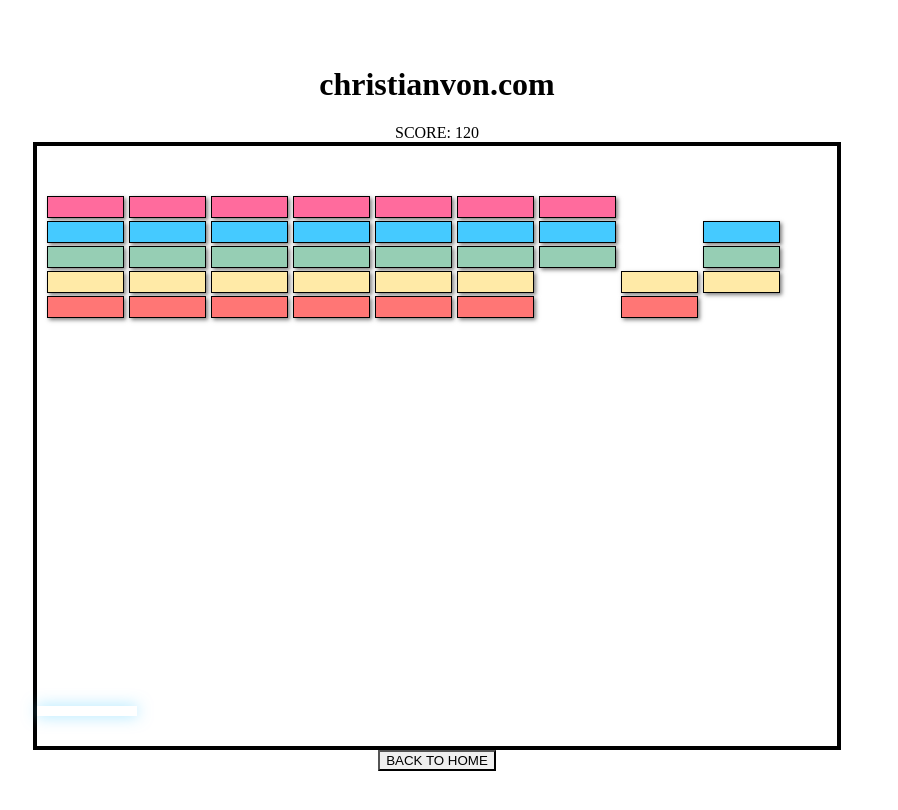
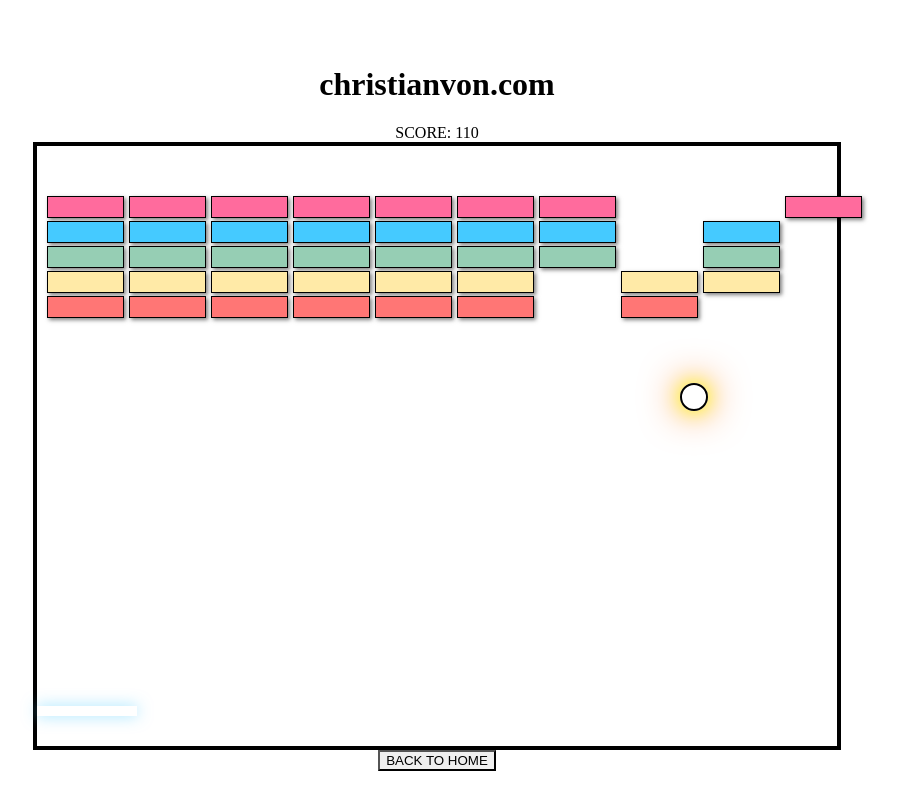
Before and after one commit to Practical-AI-Solutions/christianvon.com, a React (Vite) app: page / in a window 1280 px wide. Both pictures are taken after a click on the button "🎮 PLAY BRICK BREAKER 🎮". Shown: the top 810 px of the page, without its empty margins (203-1101 px from the left). Built offline with nearby package versions, Linux system fonts and the light colour scheme.

Commit message:
Fix ball visibility: bigger size, slower speed, glowing yellow-orange gradient

```diff
--- a/src/App.tsx
+++ b/src/App.tsx
@@ -27,7 +27,7 @@ interface Paddle {
 function App() {
   const [gameStarted, setGameStarted] = useState(false)
   const [bricks, setBricks] = useState<Brick[]>([])
-  const [ball, setBall] = useState<Ball>({ x: 400, y: 300, dx: 4, dy: -4, radius: 8 })
+  const [ball, setBall] = useState<Ball>({ x: 400, y: 300, dx: 3, dy: -3, radius: 12 })
   const [paddle, setPaddle] = useState<Paddle>({ x: 350, y: 560, width: 100, height: 10 })
   const [score, setScore] = useState(0)
 
@@ -51,7 +51,7 @@ function App() {
   }, [colors])
 
   const resetGame = () => {
-    setBall({ x: 400, y: 300, dx: 4, dy: -4, radius: 8 })
+    setBall({ x: 400, y: 300, dx: 3, dy: -3, radius: 12 })
     setPaddle({ x: 350, y: 560, width: 100, height: 10 })
     setScore(0)
     initializeBricks()
@@ -109,7 +109,7 @@ function App() {
 
         // Reset if ball goes off bottom
         if (newBall.y > 600) {
-          newBall = { x: 400, y: 300, dx: 4, dy: -4, radius: 8 }
+          newBall = { x: 400, y: 300, dx: 3, dy: -3, radius: 12 }
         }
 
         return newBall
@@ -185,13 +185,14 @@ function App() {
 
         {/* Ball */}
         <div
-          className="absolute bg-white rounded-full shadow-lg"
+          className="absolute bg-gradient-to-br from-yellow-300 to-orange-400 rounded-full border-2 border-white"
           style={{
             left: ball.x - ball.radius,
             top: ball.y - ball.radius,
             width: ball.radius * 2,
             height: ball.radius * 2,
-            boxShadow: '0 0 10px #fff'
+            boxShadow: '0 0 20px #ffff00, 0 0 40px #ff6600',
+            zIndex: 10
           }}
         />
 
```
